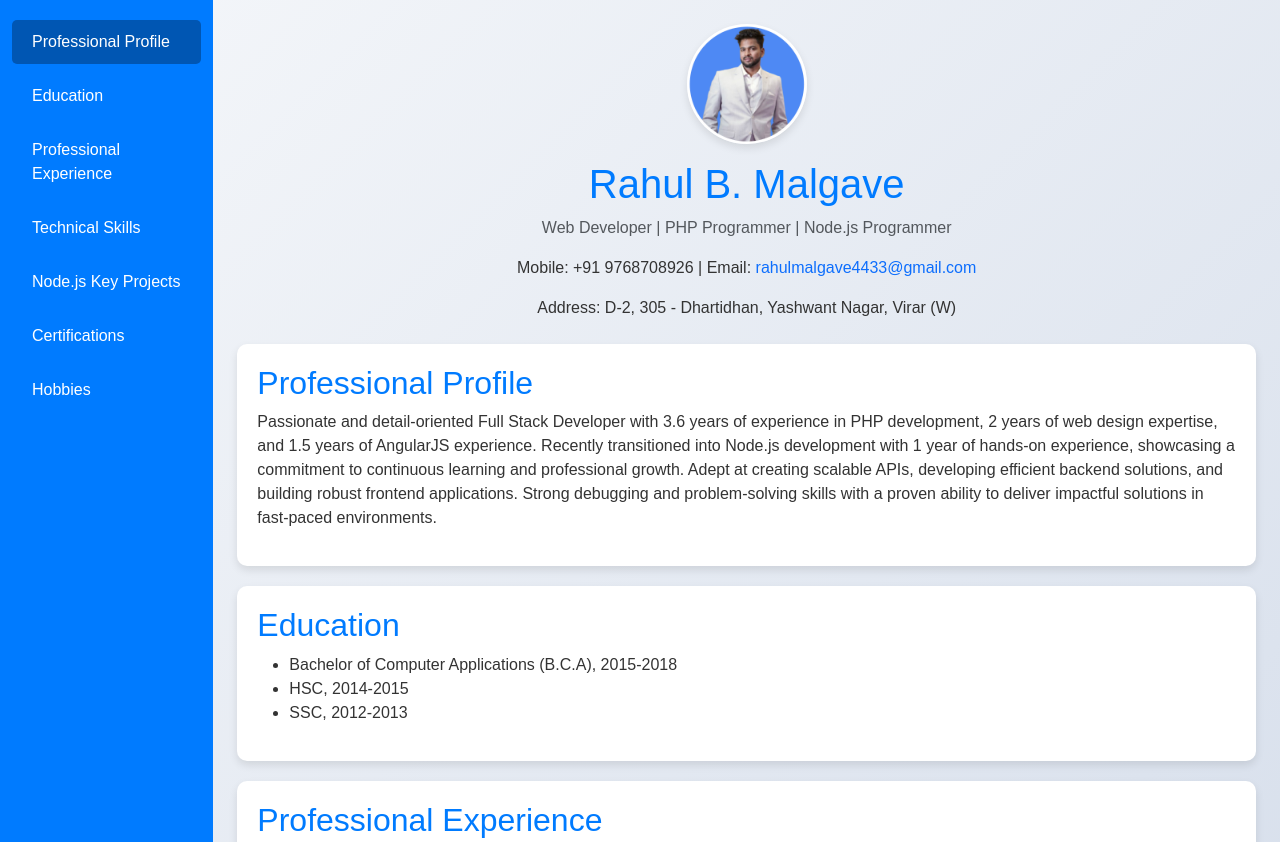
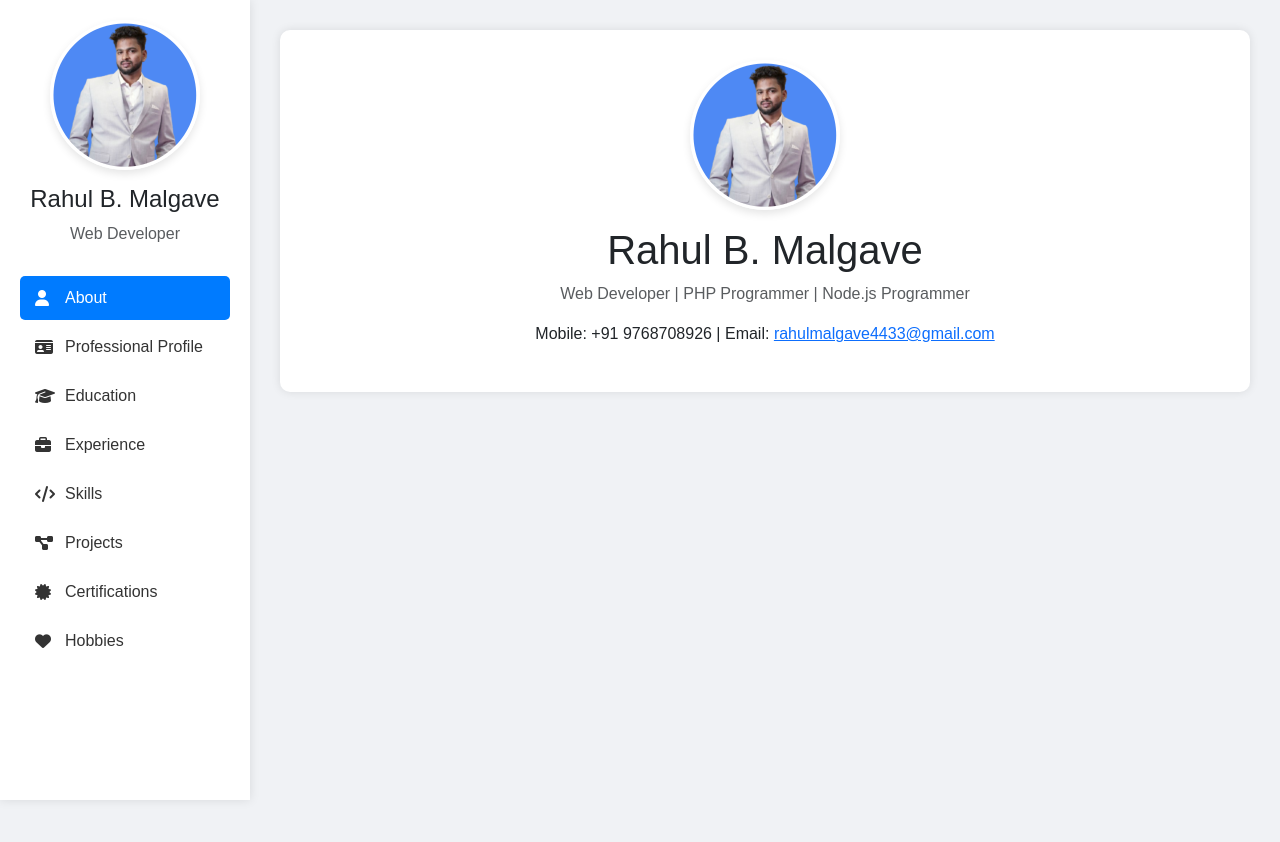
Before and after one commit to Malgave21/rahul-portfolio, a plain HTML site: page index.html in a window 1280 px wide. Shown: the top 842 px of the page. After the commit the page ends 800 px from the top, so only its background shows below. Drawn offline with nearby package versions, Linux system fonts and the light colour scheme.

Commit message:
design isseue

```diff
--- a/index.html
+++ b/index.html
@@ -5,72 +5,131 @@
     <meta name="viewport" content="width=device-width, initial-scale=1.0">
     <title>Rahul B. Malgave - Portfolio</title>
     <link href="https://cdn.jsdelivr.net/npm/bootstrap@5.3.0-alpha3/dist/css/bootstrap.min.css" rel="stylesheet">
-    <link rel="stylesheet" href="style.css">
+    <link rel="stylesheet" href="https://cdnjs.cloudflare.com/ajax/libs/font-awesome/6.5.1/css/all.min.css">
     <style>
-        /* General Styling */
-        body {
-            font-family: 'Arial', sans-serif;
-            background: linear-gradient(135deg, #f5f7fa, #c3cfe2);
-            color: #333;
+        * {
+            margin: 0;
+            padding: 0;
+            box-sizing: border-box;
+            font-family: Arial, sans-serif;
         }
 
-        h1, h2 {
-            color: #007bff;
+        body {
+            background: #f0f2f5;
+            overflow-x: hidden;
         }
 
-        a {
-            text-decoration: none;
+        /* Mobile Header */
+        .mobile-header {
+            display: none;
+            padding: 15px;
+            background: #fff;
+            box-shadow: 0 2px 4px rgba(0,0,0,0.1);
+            position: fixed;
+            top: 0;
+            left: 0;
+            right: 0;
+            z-index: 999;
+            cursor: pointer;
         }
 
-        a:hover {
-            text-decoration: underline;
+        /* Sidebar Styles */
+        .sidebar {
+            position: fixed;
+            top: 0;
+            left: 0;
+            height: 100vh;
+            width: 250px;
+            background: #fff;
+            box-shadow: 0 0 10px rgba(0,0,0,0.1);
+            z-index: 1000;
+            padding: 20px;
+            overflow-y: auto;
         }
 
-        /* Profile Image */
+        .profile-section {
+            text-align: center;
+            margin-bottom: 30px;
+        }
+
         .profile-img {
-            width: 120px;
-            height: 120px;
+            width: 150px;
+            height: 150px;
             border-radius: 50%;
             object-fit: cover;
-            box-shadow: 0 4px 8px rgba(0, 0, 0, 0.1);
-            transition: transform 0.3s;
+            margin-bottom: 15px;
+            box-shadow: 0 4px 8px rgba(0,0,0,0.1);
         }
 
-        .profile-img:hover {
-            transform: scale(1.1);
+        .nav-link {
+            display: flex;
+            align-items: center;
+            padding: 10px 15px;
+            color: #333;
+            text-decoration: none;
+            transition: all 0.3s ease;
+            border-radius: 5px;
+            margin-bottom: 5px;
         }
 
-        /* Sidebar */
-        .sidebar {
+        .nav-link i {
+            margin-right: 10px;
+            width: 20px;
+        }
+
+        .nav-link:hover, .nav-link.active {
             background: #007bff;
             color: #fff;
-            min-height: 100vh;
-            padding-top: 20px;
         }
 
-        .sidebar .nav-link {
-            color: #fff;
-            margin-bottom: 10px;
-            padding: 10px 20px;
-            transition: all 0.3s;
+        /* Main Content */
+        .main-content {
+            margin-left: 250px;
+            padding: 30px;
+            transition: margin-left 0.3s ease;
         }
 
-        .sidebar .nav-link:hover,
-        .sidebar .nav-link.active {
-            background: #0056b3;
-            border-radius: 5px;
+        .section {
+            display: none;
+            background: #fff;
+            padding: 30px;
+            border-radius: 10px;
+            box-shadow: 0 0 10px rgba(0,0,0,0.1);
+            margin-bottom: 20px;
+            animation: fadeIn 0.5s ease;
         }
 
-        /* Sections */
-        .section {
-            background: #fff;
-            padding: 20px;
-            border-radius: 10px;
-            margin-bottom: 20px;
-            box-shadow: 0 4px 8px rgba(0, 0, 0, 0.1);
-            animation: fadeIn 1s ease-in-out;
+        .section.active {
+            display: block;
         }
 
+        /* Mobile Styles */
+        @media (max-width: 767.98px) {
+            .mobile-header {
+                display: block;
+            }
+
+            .sidebar {
+                left: -250px;
+                transition: left 0.3s ease;
+            }
+
+            .sidebar.show {
+                left: 0;
+            }
+
+            .main-content {
+                margin-left: 0;
+                padding: 15px;
+                padding-top: 70px;
+            }
+
+            .section {
+                display: block !important;
+            }
+        }
+
+        /* Animations */
         @keyframes fadeIn {
             from {
                 opacity: 0;
@@ -82,81 +141,121 @@
             }
         }
 
-        /* Mobile Responsiveness */
-        @media (max-width: 768px) {
-            .sidebar {
-                display: none;
+        /* Additional Styles */
+        h2 {
+            color: #007bff;
+            margin-bottom: 20px;
+            padding-bottom: 10px;
+            border-bottom: 2px solid #eee;
         }
 
-            .mobile-header {
-                background: #007bff;
-                color: #fff;
-                padding: 10px;
-                text-align: center;
-                position: sticky;
-                top: 0;
-                z-index: 1000;
+        ul {
+            list-style-position: inside;
+            padding-left: 0;
         }
 
-            .profile-img {
-                width: 100px;
-                height: 100px;
+        .text-muted {
+            color: #6c757d;
         }
 
-            .section {
-                padding: 15px;
+        /* Overlay for mobile menu */
+        .overlay {
+            display: none;
+            position: fixed;
+            top: 0;
+            left: 0;
+            right: 0;
+            bottom: 0;
+            background: rgba(0,0,0,0.5);
+            z-index: 999;
         }
+
+        .overlay.show {
+            display: block;
         }
     </style>
 </head>
 <body>
-    <div class="mobile-header d-sm-none">
-        Rahul B. Malgave - Portfolio
+    <!-- Mobile Header -->
+    <div class="mobile-header" onclick="toggleSidebar()">
+        <i class="fas fa-bars"></i> Rahul B. Malgave - Portfolio
     </div>
-    <div class="container-fluid">
-        <div class="row">
+
+    <!-- Overlay for mobile -->
+    <div class="overlay" onclick="toggleSidebar()"></div>
+
     <!-- Sidebar -->
-            <nav class="col-md-3 col-lg-2 d-md-block sidebar">
-                <div class="position-sticky">
-                    <ul class="nav flex-column" id="sidebarMenu">
+    <nav class="sidebar" id="sidebar">
+        <div class="profile-section">
+            <img src="./rm.png" alt="Profile Picture" class="profile-img">
+            <h4>Rahul B. Malgave</h4>
+            <p class="text-muted">Web Developer</p>
+        </div>
+        <ul class="nav flex-column">
             <li class="nav-item">
-                            <a class="nav-link active" href="#profile">Professional Profile</a>
+                <a class="nav-link active" href="#about">
+                    <i class="fas fa-user"></i> About
+                </a>
             </li>
             <li class="nav-item">
-                            <a class="nav-link" href="#education">Education</a>
+                <a class="nav-link" href="#profile">
+                    <i class="fas fa-id-card"></i> Professional Profile
+                </a>
             </li>
             <li class="nav-item">
-                            <a class="nav-link" href="#experience">Professional Experience</a>
+                <a class="nav-link" href="#education">
+                    <i class="fas fa-graduation-cap"></i> Education
+                </a>
             </li>
             <li class="nav-item">
-                            <a class="nav-link" href="#skills">Technical Skills</a>
+                <a class="nav-link" href="#experience">
+                    <i class="fas fa-briefcase"></i> Experience
+                </a>
             </li>
             <li class="nav-item">
-                            <a class="nav-link" href="#projects">Node.js Key Projects</a>
+                <a class="nav-link" href="#skills">
+                    <i class="fas fa-code"></i> Skills
+                </a>
             </li>
             <li class="nav-item">
-                            <a class="nav-link" href="#certifications">Certifications</a>
+                <a class="nav-link" href="#projects">
+                    <i class="fas fa-project-diagram"></i> Projects
+                </a>
             </li>
             <li class="nav-item">
-                            <a class="nav-link" href="#hobbies">Hobbies</a>
+                <a class="nav-link" href="#certifications">
+                    <i class="fas fa-certificate"></i> Certifications
+                </a>
+            </li>
+            <li class="nav-item">
+                <a class="nav-link" href="#hobbies">
+                    <i class="fas fa-heart"></i> Hobbies
+                </a>
             </li>
         </ul>
-                </div>
     </nav>
 
     <!-- Main Content -->
-            <main class="col-md-9 ms-sm-auto col-lg-10 px-md-4">
-                <header class="my-4 text-center">
+    <main class="main-content">
+        <!-- Keep your existing section content here -->
+        <section id="about" class="section active">
+            <header class="text-center">
                 <img src="./rm.png" alt="Profile Picture" class="profile-img mb-3">
                 <h1>Rahul B. Malgave</h1>
                 <p class="text-muted">Web Developer | PHP Programmer | Node.js Programmer</p>
                 <p>Mobile: +91 9768708926 | Email: <a href="mailto:rahulmalgave4433@gmail.com">rahulmalgave4433@gmail.com</a></p>
-                    <p>Address: D-2, 305 - Dhartidhan, Yashwant Nagar, Virar (W)</p>
             </header>
+        </section>
 
         <section id="profile" class="section">
             <h2>Professional Profile</h2>
-                    <p>Passionate and detail-oriented Full Stack Developer with 3.6 years of experience in PHP development, 2 years of web design expertise, and 1.5 years of AngularJS experience. Recently transitioned into Node.js development with 1 year of hands-on experience, showcasing a commitment to continuous learning and professional growth. Adept at creating scalable APIs, developing efficient backend solutions, and building robust frontend applications. Strong debugging and problem-solving skills with a proven ability to deliver impactful solutions in fast-paced environments.</p>
+            <p>Passionate and detail-oriented Full Stack Developer with 3.6 years of experience in PHP
+                development, 2 years of web design expertise, and 1.5 years of AngularJS experience. Recently
+                transitioned into Node.js development with 1 year of hands-on experience, showcasing a
+                commitment to continuous learning and professional growth. Adept at creating scalable APIs,
+                developing efficient backend solutions, and building robust frontend applications. Strong
+                debugging and problem-solving skills with a proven ability to deliver impactful solutions in
+                fast-paced environments.</p>
         </section>
 
         <section id="education" class="section">
@@ -173,8 +272,10 @@
             <h3>Ebrandz LLP</h3>
             <p><strong>PHP Developer | AngularJS & Node.js Developer</strong> (Feb 2023 – Present)</p>
             <ul>
-                        <li>Developed and integrated APIs for AngularJS applications using Slim and CodeIgniter frameworks.</li>
-                        <li>Implemented advanced backend features like web workers and cron jobs for task automation.</li>
+                <li>Developed and integrated APIs for AngularJS applications using Slim and CodeIgniter
+                    frameworks.</li>
+                <li>Implemented advanced backend features like web workers and cron jobs for task automation.
+                </li>
                 <li>Worked with Node.js to create notifications Mailer and dynamic websites.</li>
                 <li>Integrated third-party libraries to enhance system functionality.</li>
                 <li>Applied strong debugging skills to resolve issues promptly and ensure system stability.</li>
@@ -183,7 +284,8 @@
             <h3>Perseus IT Solution</h3>
             <p><strong>PHP Programmer and Web Developer</strong> (Jun 2022 – Feb 2023)</p>
             <ul>
-                        <li>Designed and implemented web applications focusing on user experience and backend efficiency.</li>
+                <li>Designed and implemented web applications focusing on user experience and backend
+                    efficiency.</li>
                 <li>Optimized database design and performance using MySQL.</li>
                 <li>Collaborated with teams to build secure and scalable solutions.</li>
             </ul>
@@ -221,8 +323,10 @@
         <section id="projects" class="section">
             <h2>Node.js Key Projects</h2>
             <ul>
-                        <li><strong>Home Budget Management System:</strong> Designed and developed a Node.js application for managing household budgets, including expense tracking and email notifications.</li>
-                        <li><strong>Dynamic Websites:</strong> Developed and maintained dynamic websites using Node.js, ensuring scalability and robust backend performance.</li>
+                <li><strong>Home Budget Management System:</strong> Designed and developed a Node.js application
+                    for managing household budgets, including expense tracking and email notifications.</li>
+                <li><strong>Dynamic Websites:</strong> Developed and maintained dynamic websites using Node.js,
+                    ensuring scalability and robust backend performance.</li>
             </ul>
         </section>
 
@@ -245,10 +349,60 @@
                 <li>Photography</li>
             </ul>
         </section>
+
+        <!-- Copy all your other sections here -->
+        <!-- Make sure to keep the same section IDs as in your navigation -->
     </main>
-        </div>
-    </div>
 
     <script src="https://cdn.jsdelivr.net/npm/bootstrap@5.3.0-alpha3/dist/js/bootstrap.bundle.min.js"></script>
+    <script>
+        document.addEventListener('DOMContentLoaded', () => {
+            const navLinks = document.querySelectorAll('.nav-link');
+            const sections = document.querySelectorAll('.section');
+            const overlay = document.querySelector('.overlay');
+
+            navLinks.forEach(link => {
+                link.addEventListener('click', (e) => {
+                    e.preventDefault();
+
+                    // Remove active classes
+                    navLinks.forEach(l => l.classList.remove('active'));
+                    sections.forEach(s => s.classList.remove('active'));
+
+                    // Add active class to clicked link
+                    link.classList.add('active');
+
+                    // Show corresponding section
+                    const targetId = link.getAttribute('href').substring(1);
+                    document.getElementById(targetId).classList.add('active');
+
+                    // Close sidebar on mobile after clicking
+                    if (window.innerWidth <= 767.98) {
+                        toggleSidebar();
+                    }
+                });
+            });
+        });
+
+        function toggleSidebar() {
+            const sidebar = document.getElementById('sidebar');
+            const overlay = document.querySelector('.overlay');
+            sidebar.classList.toggle('show');
+            overlay.classList.toggle('show');
+        }
+
+        // Close sidebar when clicking outside
+        document.addEventListener('click', (e) => {
+            const sidebar = document.getElementById('sidebar');
+            const mobileHeader = document.querySelector('.mobile-header');
+
+            if (window.innerWidth <= 767.98 &&
+                !sidebar.contains(e.target) &&
+                !mobileHeader.contains(e.target) &&
+                sidebar.classList.contains('show')) {
+                toggleSidebar();
+            }
+        });
+    </script>
 </body>
 </html>
```
Lines whose indentation alone changed are shown as unchanged.
